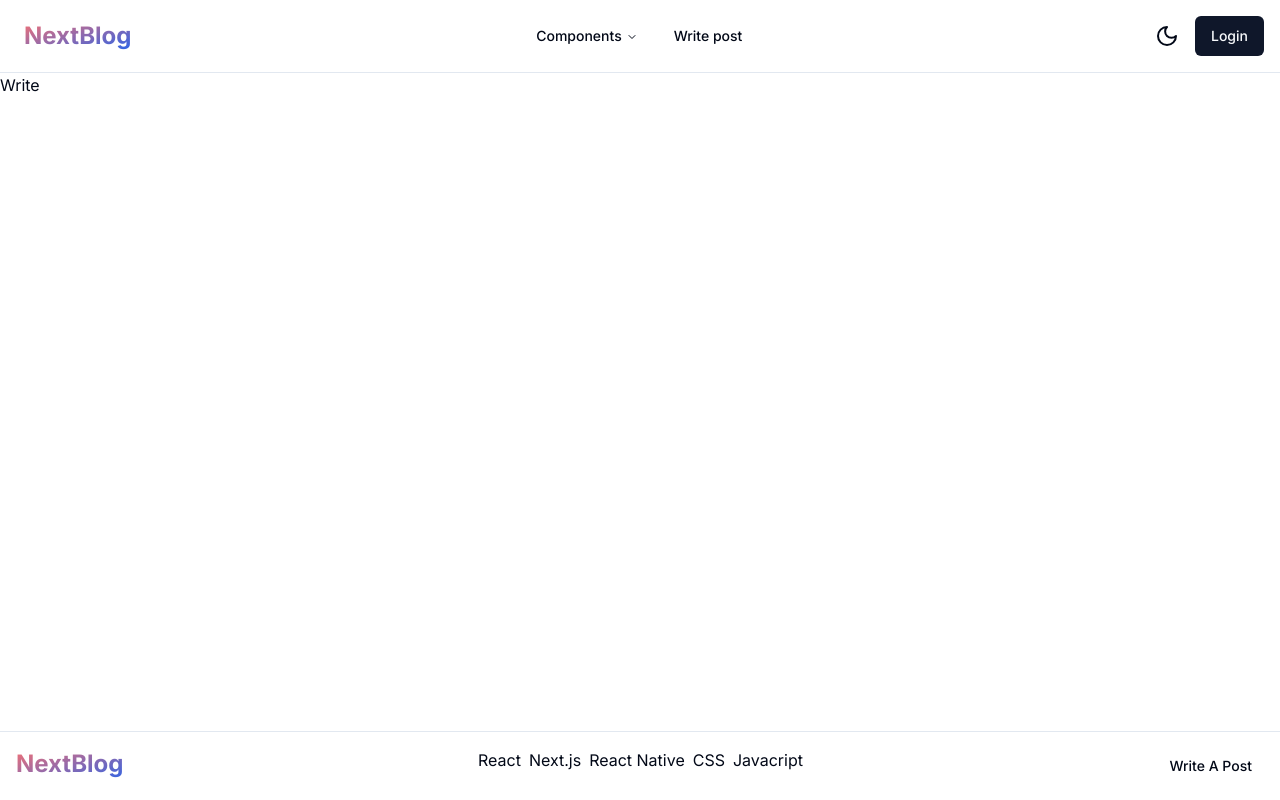
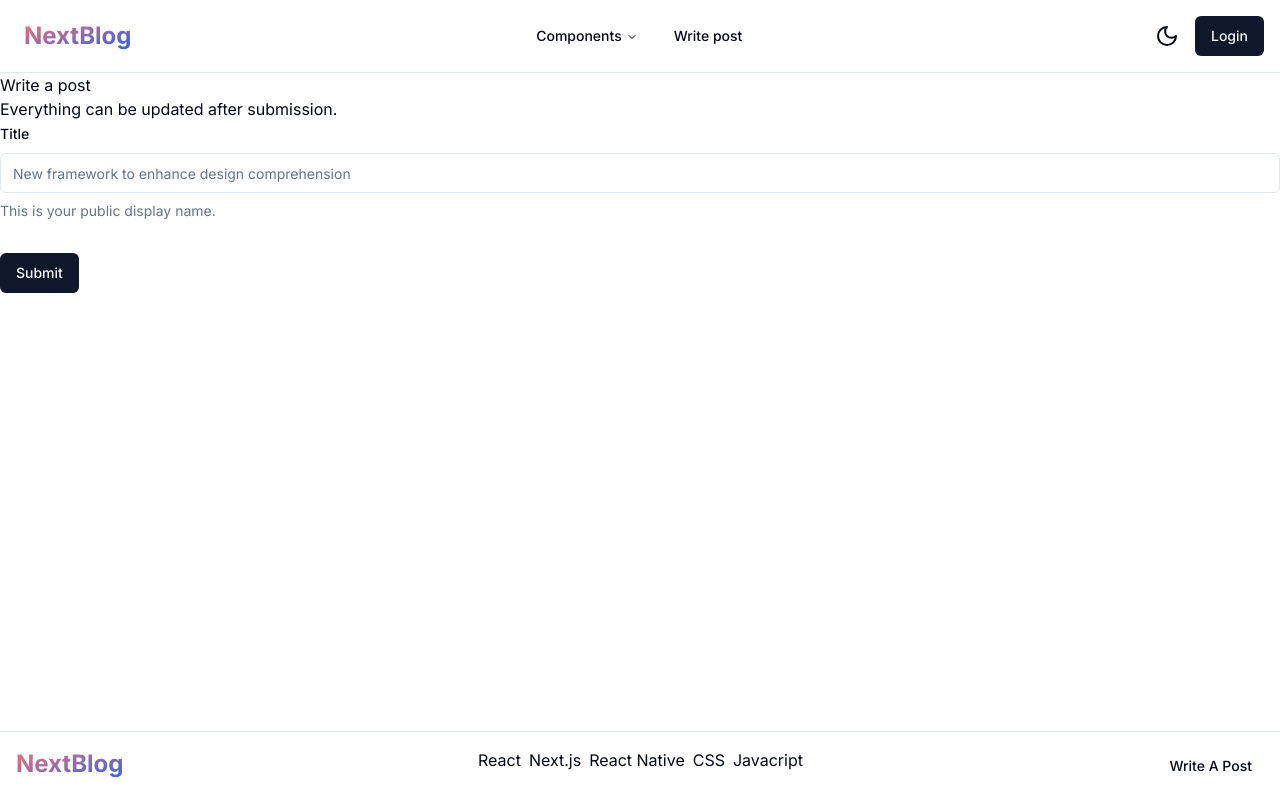
Before and after one commit to pereag/nextblog, a Next.js app: page /write in a window 1280 px wide. Built offline with nearby package versions, Linux system fonts and the light colour scheme.

Commit message:
chore :install zod, hook-form and shadcn component for write page

```diff
--- a/app/posts/[slug]/page.tsx
+++ b/app/posts/[slug]/page.tsx
@@ -1,5 +1,4 @@
 import PageContainer from '@/components/PageContainer';
-import { IPost } from '@/types';
 import React from 'react';
 
 import { Avatar, AvatarFallback, AvatarImage } from '@/components/ui/avatar';
--- a/app/write/page.tsx
+++ b/app/write/page.tsx
@@ -1,3 +1,70 @@
+'use client';
+
+import { zodResolver } from '@hookform/resolvers/zod';
+import { useForm } from 'react-hook-form';
+import PageContainer from '@/components/PageContainer';
+import { z } from 'zod';
+import { Button } from '@/components/ui/button';
+import {
+  Form,
+  FormControl,
+  FormDescription,
+  FormField,
+  FormItem,
+  FormLabel,
+  FormMessage,
+} from '@/components/ui/form';
+import { Input } from '@/components/ui/input';
+
+const formSchema = z.object({
+  title: z.string().min(5, {
+    message: 'Username must be at least 2 characters.',
+  }),
+});
+
 export default function WritePage() {
-  return <div>Write</div>;
+  const form = useForm<z.infer<typeof formSchema>>({
+    resolver: zodResolver(formSchema),
+    defaultValues: {
+      title: '',
+    },
+  });
+
+  function onSubmit(values: z.infer<typeof formSchema>) {
+    console.log(values);
+  }
+  return (
+    <PageContainer>
+      <>
+        <div>
+          <h2>Write a post</h2>
+          <p>Everything can be updated after submission.</p>
+        </div>
+        <Form {...form}>
+          <form onSubmit={form.handleSubmit(onSubmit)} className='space-y-8'>
+            <FormField
+              control={form.control}
+              name='title'
+              render={({ field }) => (
+                <FormItem>
+                  <FormLabel>Title</FormLabel>
+                  <FormControl>
+                    <Input
+                      placeholder='New framework to enhance design comprehension'
+                      {...field}
+                    />
+                  </FormControl>
+                  <FormDescription>
+                    This is your public display name.
+                  </FormDescription>
+                  <FormMessage />
+                </FormItem>
+              )}
+            />
+            <Button type='submit'>Submit</Button>
+          </form>
+        </Form>
+      </>
+    </PageContainer>
+  );
 }
--- /dev/null
+++ b/components/ui/form.tsx
@@ -0,0 +1,179 @@
+'use client';
+
+import * as React from 'react';
+import * as LabelPrimitive from '@radix-ui/react-label';
+import { Slot } from '@radix-ui/react-slot';
+import {
+  Controller,
+  ControllerProps,
+  FieldPath,
+  FieldValues,
+  FormProvider,
+  useFormContext,
+} from 'react-hook-form';
+
+import { cn } from '@/lib/utils';
+import { Label } from '@/components/ui/label';
+
+const Form = FormProvider;
+
+type FormFieldContextValue<
+  TFieldValues extends FieldValues = FieldValues,
+  TName extends FieldPath<TFieldValues> = FieldPath<TFieldValues>,
+> = {
+  name: TName;
+};
+
+const FormFieldContext = React.createContext<FormFieldContextValue>(
+  {} as FormFieldContextValue
+);
+
+const FormField = <
+  TFieldValues extends FieldValues = FieldValues,
+  TName extends FieldPath<TFieldValues> = FieldPath<TFieldValues>,
+>({
+  ...props
+}: ControllerProps<TFieldValues, TName>) => {
+  return (
+    <FormFieldContext.Provider value={{ name: props.name }}>
+      <Controller {...props} />
+    </FormFieldContext.Provider>
+  );
+};
+
+const useFormField = () => {
+  const fieldContext = React.useContext(FormFieldContext);
+  const itemContext = React.useContext(FormItemContext);
+  const { getFieldState, formState } = useFormContext();
+
+  const fieldState = getFieldState(fieldContext.name, formState);
+
+  if (!fieldContext) {
+    throw new Error('useFormField should be used within <FormField>');
+  }
+
+  const { id } = itemContext;
+
+  return {
+    id,
+    name: fieldContext.name,
+    formItemId: `${id}-form-item`,
+    formDescriptionId: `${id}-form-item-description`,
+    formMessageId: `${id}-form-item-message`,
+    ...fieldState,
+  };
+};
+
+type FormItemContextValue = {
+  id: string;
+};
+
+const FormItemContext = React.createContext<FormItemContextValue>(
+  {} as FormItemContextValue
+);
+
+const FormItem = React.forwardRef<
+  HTMLDivElement,
+  React.HTMLAttributes<HTMLDivElement>
+>(({ className, ...props }, ref) => {
+  const id = React.useId();
+
+  return (
+    <FormItemContext.Provider value={{ id }}>
+      <div ref={ref} className={cn('space-y-2', className)} {...props} />
+    </FormItemContext.Provider>
+  );
+});
+FormItem.displayName = 'FormItem';
+
+const FormLabel = React.forwardRef<
+  React.ElementRef<typeof LabelPrimitive.Root>,
+  React.ComponentPropsWithoutRef<typeof LabelPrimitive.Root>
+>(({ className, ...props }, ref) => {
+  const { error, formItemId } = useFormField();
+
+  return (
+    <Label
+      ref={ref}
+      className={cn(error && 'text-destructive', className)}
+      htmlFor={formItemId}
+      {...props}
+    />
+  );
+});
+FormLabel.displayName = 'FormLabel';
+
+const FormControl = React.forwardRef<
+  React.ElementRef<typeof Slot>,
+  React.ComponentPropsWithoutRef<typeof Slot>
+>(({ ...props }, ref) => {
+  const { error, formItemId, formDescriptionId, formMessageId } =
+    useFormField();
+
+  return (
+    <Slot
+      ref={ref}
+      id={formItemId}
+      aria-describedby={
+        !error
+          ? `${formDescriptionId}`
+          : `${formDescriptionId} ${formMessageId}`
+      }
+      aria-invalid={!!error}
+      {...props}
+    />
+  );
+});
+FormControl.displayName = 'FormControl';
+
+const FormDescription = React.forwardRef<
+  HTMLParagraphElement,
+  React.HTMLAttributes<HTMLParagraphElement>
+>(({ className, ...props }, ref) => {
+  const { formDescriptionId } = useFormField();
+
+  return (
+    <p
+      ref={ref}
+      id={formDescriptionId}
+      className={cn('text-sm text-muted-foreground', className)}
+      {...props}
+    />
+  );
+});
+FormDescription.displayName = 'FormDescription';
+
+const FormMessage = React.forwardRef<
+  HTMLParagraphElement,
+  React.HTMLAttributes<HTMLParagraphElement>
+>(({ className, children, ...props }, ref) => {
+  const { error, formMessageId } = useFormField();
+  const body = error ? String(error?.message) : children;
+
+  if (!body) {
+    return null;
+  }
+
+  return (
+    <p
+      ref={ref}
+      id={formMessageId}
+      className={cn('text-sm font-medium text-destructive', className)}
+      {...props}
+    >
+      {body}
+    </p>
+  );
+});
+FormMessage.displayName = 'FormMessage';
+
+export {
+  useFormField,
+  Form,
+  FormItem,
+  FormLabel,
+  FormControl,
+  FormDescription,
+  FormMessage,
+  FormField,
+};
--- /dev/null
+++ b/components/ui/label.tsx
@@ -0,0 +1,26 @@
+"use client"
+
+import * as React from "react"
+import * as LabelPrimitive from "@radix-ui/react-label"
+import { cva, type VariantProps } from "class-variance-authority"
+
+import { cn } from "@/lib/utils"
+
+const labelVariants = cva(
+  "text-sm font-medium leading-none peer-disabled:cursor-not-allowed peer-disabled:opacity-70"
+)
+
+const Label = React.forwardRef<
+  React.ElementRef<typeof LabelPrimitive.Root>,
+  React.ComponentPropsWithoutRef<typeof LabelPrimitive.Root> &
+    VariantProps<typeof labelVariants>
+>(({ className, ...props }, ref) => (
+  <LabelPrimitive.Root
+    ref={ref}
+    className={cn(labelVariants(), className)}
+    {...props}
+  />
+))
+Label.displayName = LabelPrimitive.Root.displayName
+
+export { Label }
--- /dev/null
+++ b/components/ui/textarea.tsx
@@ -0,0 +1,24 @@
+import * as React from "react"
+
+import { cn } from "@/lib/utils"
+
+export interface TextareaProps
+  extends React.TextareaHTMLAttributes<HTMLTextAreaElement> {}
+
+const Textarea = React.forwardRef<HTMLTextAreaElement, TextareaProps>(
+  ({ className, ...props }, ref) => {
+    return (
+      <textarea
+        className={cn(
+          "flex min-h-[80px] w-full rounded-md border border-input bg-background px-3 py-2 text-sm ring-offset-background placeholder:text-muted-foreground focus-visible:outline-none focus-visible:ring-2 focus-visible:ring-ring focus-visible:ring-offset-2 disabled:cursor-not-allowed disabled:opacity-50",
+          className
+        )}
+        ref={ref}
+        {...props}
+      />
+    )
+  }
+)
+Textarea.displayName = "Textarea"
+
+export { Textarea }
```
Also changed, not shown: package.json (+6 -2 lines), 1 other file (tests, documents, lock files or other folders).
